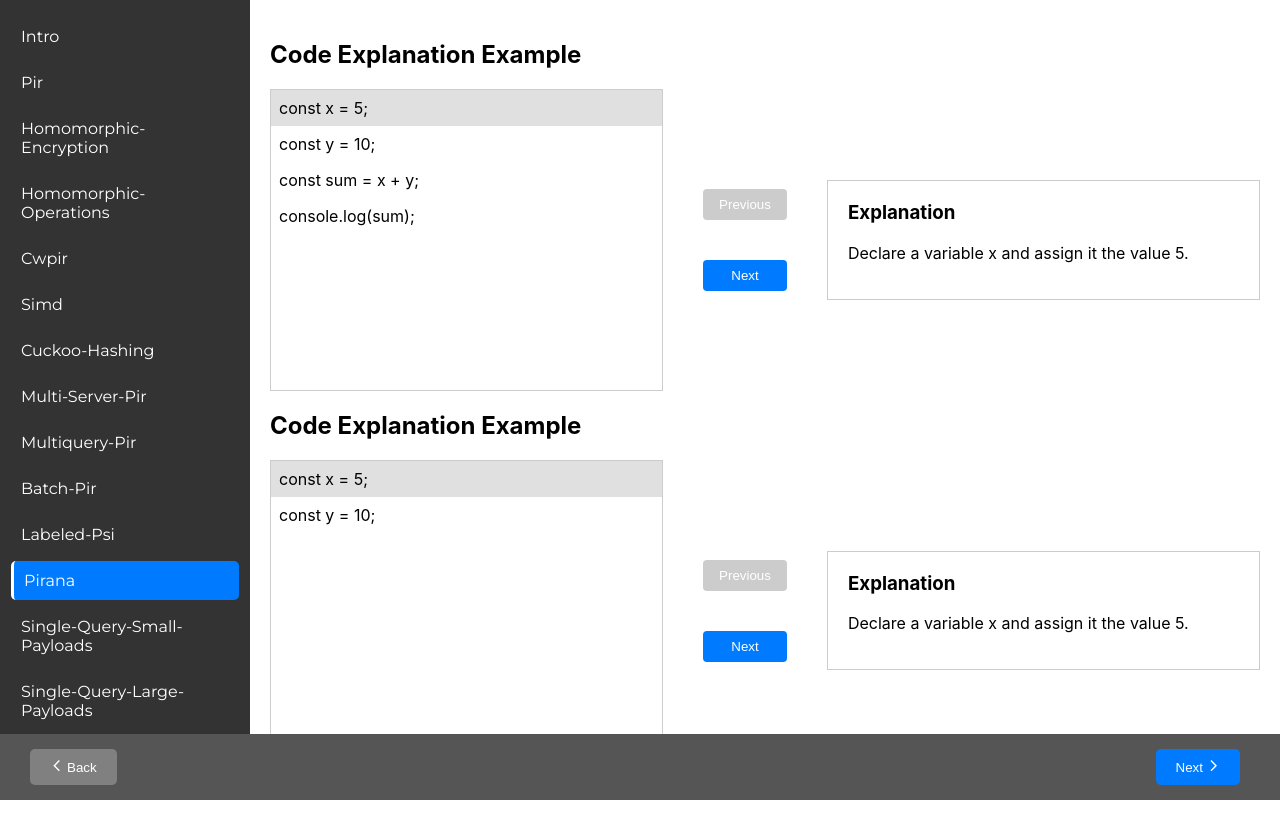
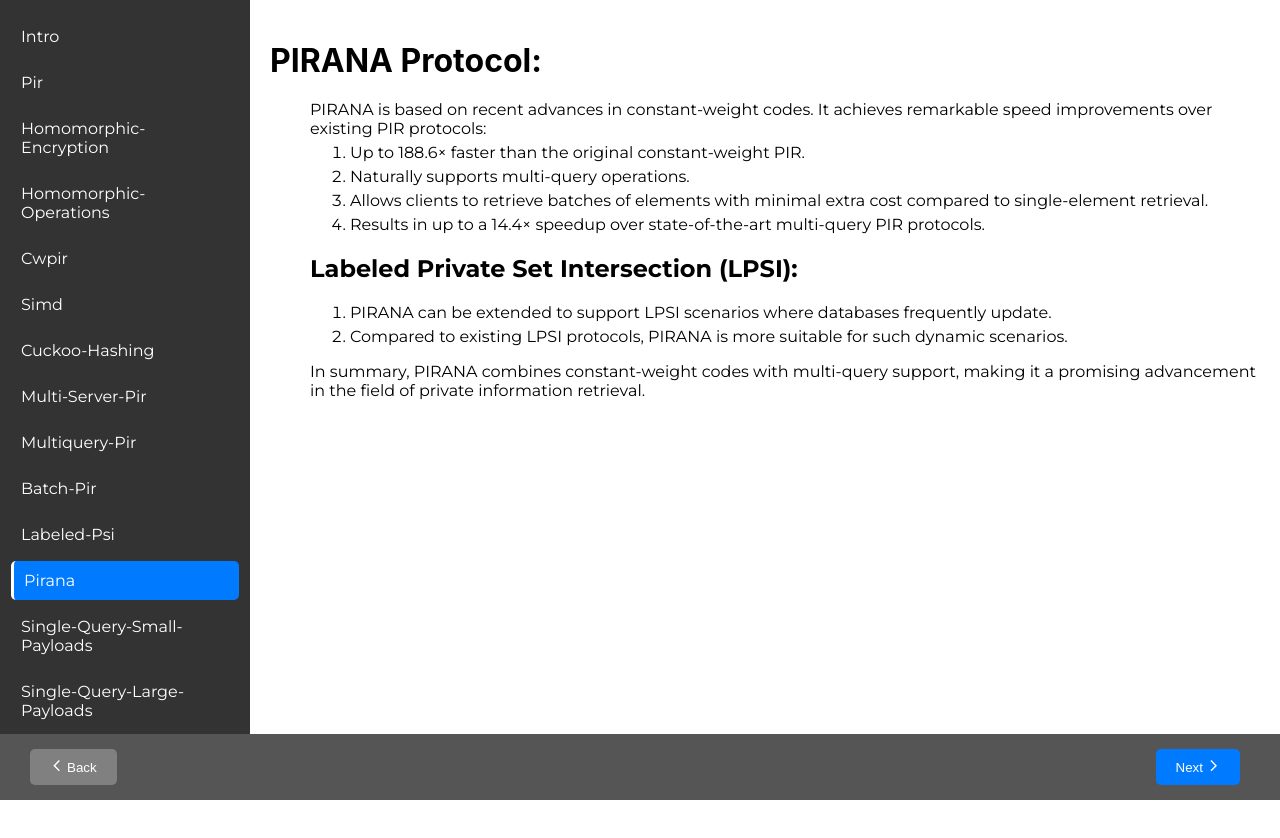
Before and after one commit to g4ss4n/pirana-app, a React (Create React App) app: page / in a window 1280 px wide. Both pictures are taken after a click on the button "Pirana". Shown: the top 838 px of the page. After the commit the page ends 800 px from the top, so only its background shows below. Built offline with nearby package versions, Linux system fonts and the light colour scheme.

Commit message:
modified code explanation

```diff
--- a/package.json
+++ b/package.json
@@ -11,6 +11,7 @@
     "@testing-library/react": "^13.4.0",
     "@testing-library/user-event": "^13.5.0",
     "bootstrap": "^5.3.3",
+    "prismjs": "^1.29.0",
     "react": "^18.2.0",
     "react-bootstrap": "^2.10.1",
     "react-dom": "^18.2.0",
--- a/src/components/codeExplanation/CodeExplanation.css
+++ b/src/components/codeExplanation/CodeExplanation.css
@@ -1,26 +1,39 @@
+/* CodeExplanation.css */
+
 .code-explanation-container {
   display: flex;
   align-items: center;
+  margin: 20px;
 }
 
 .code-window {
   flex: 1;
-    border: 1px solid #ccc;
-    height: 300px;
+  background-color: #282c34; /* Dark background */
+  color: #cccccc; /* Text color */
+  height: 350px;
   overflow-y: auto;
+  border-radius: 5px;
+  margin-right: 20px;
+  padding-left: 20px;
 }
 
 .code-line {
   padding: 8px;
   cursor: pointer;
+  border-radius: 5px;
+  margin-bottom: 5px;
+
 }
 
 .code-line:hover {
-    background-color: #f0f0f0;
+  background-color: #007bff0a;
 }
 
-  .code-line.selected {
-    background-color: #e0e0e0;
+.selected {
+  background-color: #007bff79;
+  color: #fff;
+  font-weight: bold;
+
 }
 
 .button-container {
@@ -48,8 +61,21 @@
   flex: 1;
   border: 1px solid #ccc;
   padding: 20px;
+  border-radius: 5px;
+  height: 300px;
 }
 
 .explanation-window h3 {
   margin-top: 0;
 }
+
+.line-number {
+  display: inline-block;
+  color: #ff69b4; /* Pink color */
+  text-align: right;
+  margin-right: 10px; /* Adjust margin as needed */
+}
+
+.nav-icon{
+  font-weight: bold;
+}
--- a/src/components/codeExplanation/CodeExplanation.js
+++ b/src/components/codeExplanation/CodeExplanation.js
@@ -1,5 +1,8 @@
 import React, { useState } from 'react';
 import './CodeExplanation.css';
+import { IoChevronBackOutline } from "react-icons/io5";
+import { IoChevronForwardOutline } from "react-icons/io5";
+
 
 const CodeExplanation = ({ codeLines }) => {
   const [selectedLineIndex, setSelectedLineIndex] = useState(0);
@@ -16,18 +19,25 @@ const CodeExplanation = ({ codeLines }) => {
     }
   };
 
+  const handleLineClick = (index) => {
+    setSelectedLineIndex(index);
+  };
+
   return (
     <div className="code-explanation-container">
       <div className="code-window">
-        {codeLines.map((line, index) => (
-          <div key={index} className={`code-line ${index === selectedLineIndex ? 'selected' : ''}`}>
-            {line.code}
-          </div>
-        ))}
+        <pre className="language-jsx">
+          {codeLines.map((line, index) => (
+            <div key={index} className={`code-line ${index === selectedLineIndex ? 'selected' : ''}`} onClick={() => handleLineClick(index)}>
+              <span className="line-number">{index + 1}. </span>
+              <code>{line.code}</code>
+            </div>
+          ))}
+        </pre>
       </div>
       <div className="button-container">
-        <button className="nav-button" onClick={handlePrevious} disabled={selectedLineIndex === 0}>Previous</button>
-        <button className="nav-button" onClick={handleNext} disabled={selectedLineIndex === codeLines.length - 1}>Next</button>
+        <button className="nav-button" onClick={handlePrevious} disabled={selectedLineIndex === 0}> <IoChevronBackOutline className="nav-icon" /> Previous</button>
+        <button className="nav-button" onClick={handleNext} disabled={selectedLineIndex === codeLines.length - 1}>Next <IoChevronForwardOutline className="nav-icon" /></button>
       </div>
       <div className="explanation-window">
         <h3>Explanation</h3>
--- a/src/components/pirana/Pirana.js
+++ b/src/components/pirana/Pirana.js
@@ -1,29 +1,30 @@
 import React from 'react';
-import CodeExplanation from '../codeExplanation/CodeExplanation';
-
+import './pirana.css'; // Import CSS file for styling
+import Title from '../title/Title';
+import Body from '../body/Body';
 
 const Pirana = () => {
-  const codeLines = [
-    { code: 'const x = 5;', explanation: 'Declare a variable x and assign it the value 5.' },
-    { code: 'const y = 10;', explanation: 'Declare a variable y and assign it the value 10.' },
-    { code: 'const sum = x + y;', explanation: 'Add variables x and y and store the result in sum.' },
-    { code: 'console.log(sum);', explanation: 'Print the value of sum to the console.' },
-  ]
+  return (
+    <div className="pirana-container">
+      <Title className="protocol-title">PIRANA Protocol:</Title>
+      <Body className="protocol-body">
+        <ul>
+          <li>PIRANA is based on recent advances in constant-weight codes. It achieves remarkable speed improvements over existing PIR protocols:</li>
+            <ol>
+              <li>Up to 188.6× faster than the original constant-weight PIR.</li>
+              <li>Naturally supports multi-query operations.</li>
+              <li>Allows clients to retrieve batches of elements with minimal extra cost compared to single-element retrieval.</li>
+              <li>Results in up to a 14.4× speedup over state-of-the-art multi-query PIR protocols.</li>
+            </ol>
 
-    const codeLines2 = [
-        { code: 'const x = 5;', explanation: 'Declare a variable x and assign it the value 5.' },
-        { code: 'const y = 10;', explanation: 'Declare a variable y and assign it the value 10.' },
-
-    ];
-
-
-
-  return (
-    <div>
-      <h2>Code Explanation Example</h2>
-          <CodeExplanation codeLines={codeLines} />
-          <h2>Code Explanation Example</h2>
-          <CodeExplanation codeLines={codeLines2} />
+        </ul>
+        <h2>Labeled Private Set Intersection (LPSI):</h2>
+        <ol>
+          <li>PIRANA can be extended to support LPSI scenarios where databases frequently update.</li>
+          <li>Compared to existing LPSI protocols, PIRANA is more suitable for such dynamic scenarios.</li>
+        </ol>
+        <p>In summary, PIRANA combines constant-weight codes with multi-query support, making it a promising advancement in the field of private information retrieval.</p>
+      </Body>
     </div>
   );
 };
--- /dev/null
+++ b/src/components/pirana/pirana.css
@@ -0,0 +1,29 @@
+
+
+  .protocol-title {
+    font-size: 24px;
+    font-weight: bold;
+  }
+
+  .protocol-body {
+    font-size: 16px;
+  }
+
+  .protocol-body ol {
+    font-weight: bold;
+    list-style-type: none;
+    padding-left: 0;
+  }
+
+  .protocol-body ol ol {
+    font-weight: bold;
+    margin-top: 5px;
+  }
+
+  .protocol-body ol ol li {
+    margin-left: 20px;
+  }
+
+  .protocol-body p {
+    margin-top: 10px;
+  }
```
Also changed, not shown: 1 other file (tests, documents, lock files or other folders). Lines whose indentation alone changed are shown as unchanged.
